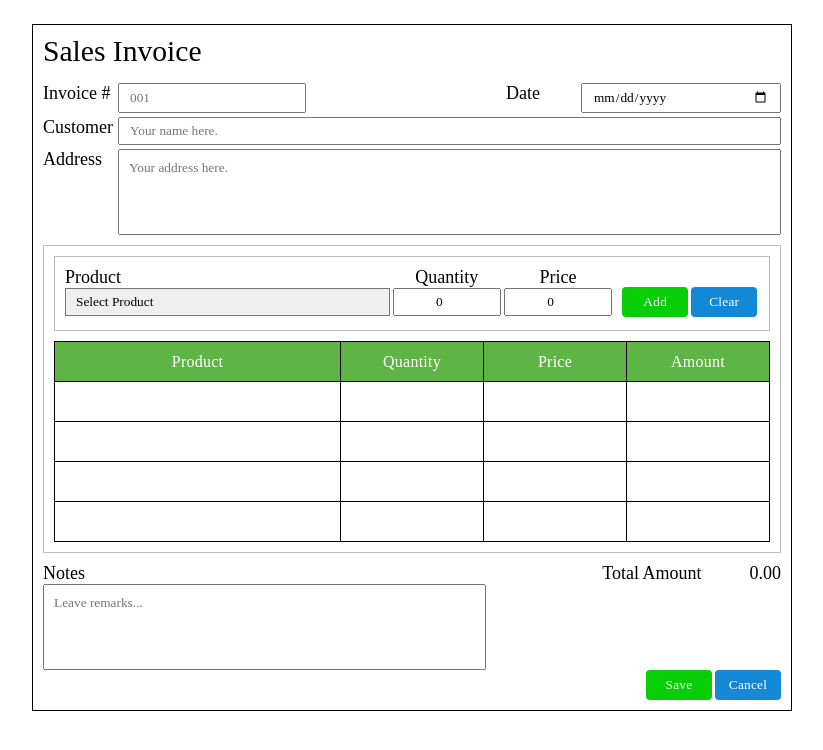
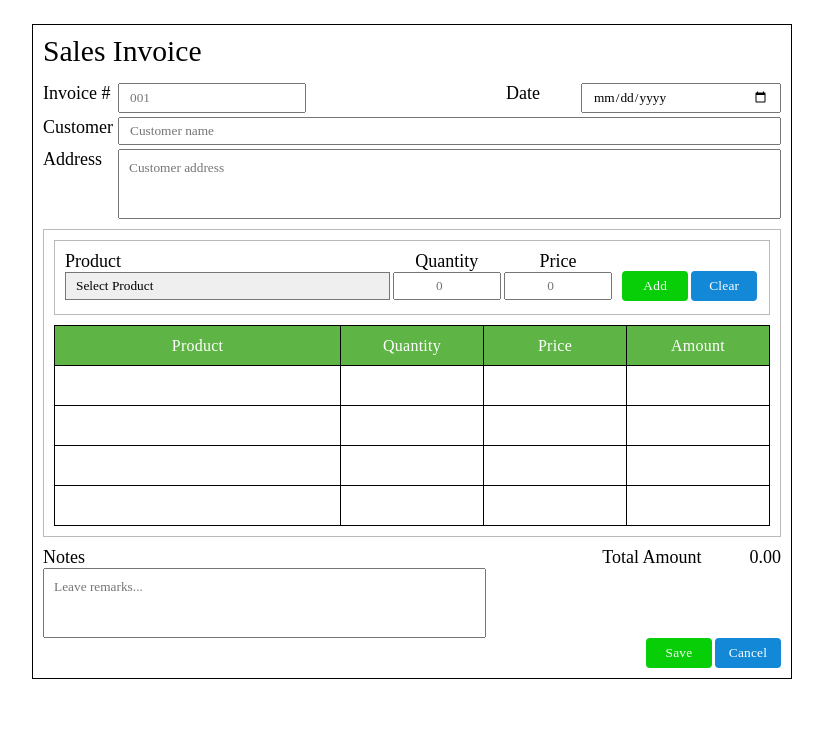
Before and after one commit to googjohn/sales-invoice, a React (Vite) app: page / in a window 1280 px wide. Shown: the top 750 px of the page, without its empty margins (228-1051 px from the left). Built offline with nearby package versions, Linux system fonts and the light colour scheme.

Commit message:
fixed visual bug - input type number...

```diff
--- a/src/App.jsx
+++ b/src/App.jsx
@@ -4,6 +4,7 @@ import Title from './components/Title'
 import Notes from './components/ResultAndNotes'
 import ProductTable from './components/ProductTable'
 import InputsComponent from './components/InputComponent'
+import { calculateAmount } from './lib/utility'
 
 function App() {
     const [formData, setFormData] = useState({
@@ -24,7 +25,8 @@ function App() {
     const { fetchData, data: fetchedData } = useFetchData();
     const { sendData } = useSendData();
 
-  const changeHandle = (e) => {
+    // update formData
+    const handleChangeInput = (e) => {
         const { id, value } = e.currentTarget
         setFormData(prev => ({
             ...prev,
@@ -32,25 +34,65 @@ function App() {
         }))
     }
 
-  const productUpdateHandle = (e) => {
-    const { id, value } = e.currentTarget
-    setProductData(prev => ({
-      ...prev,
-      [id]: id !== 'product' ? parseInt(value) : value
-    }))
+    // update productData
+    const handleProductDataUpdate = (localProductData) => {
+        const { product, quantity, price } = localProductData
+
+        setProductData({
+            product,
+            quantity: Number(quantity),
+            price: Number(price),
+        })
     }
 
-  const itemHandle = (amount) => {
-    const newItem = {
+    // add productData to items[]
+    const addItemHandle = () => {
+
+        const existingIndex = items.findIndex(
+            item => productData.product === item.product
+        )
+
+        if (items.length === 0) {
+            const amount = calculateAmount(productData)
+            setItems([{
                 ...productData,
-      amount: amount
+                amount
+            }])
+            clearProductData()
+            return;
+        };
+
+        if (items.length > 0 && existingIndex === -1) {
+            const amount = calculateAmount(productData)
+            setItems(prev => ([
+                ...prev,
+                {
+                    ...productData,
+                    amount
+                }
+            ]))
+            clearProductData()
+            return;
         }
 
-    setItems(prev => ([
-      ...prev,
-      newItem
-    ]))
+        setItems(prev => {
+            const newItems = [...prev]
+            const newItem = {
+                ...newItems[existingIndex],
+                quantity: newItems[existingIndex].quantity + productData.quantity,
+                price: productData.price
+            }
+            newItem.amount = calculateAmount(newItem)
+            newItems[existingIndex] = newItem
 
+            return newItems
+        })
+        clearProductData()
+        return;
+    }
+
+    // clear productData
+    const clearProductData = () => {
         setProductData({
             product: '',
             quantity: 0,
@@ -58,36 +100,8 @@ function App() {
         })
     }
 
-  const clearItemHandle = () => {
-    setProductData({
-      product: '',
-      quantity: 0,
-      price: 0,
-    })
-  }
-
-  // change when handling real data
-  const saveHandle = async () => {
-    if (!items.length) {
-      alert('You have not added any product.')
-      return
-    }
-    const finalData = {
-      ...formData,
-      items
-    }
-
-    console.log(finalData)
-    await sendData(
-      finalData,
-      'http://168.144.33.28:8081/api/v1/action/add'
-    )
-    alert(JSON.stringify(finalData))
-  }
-
-  const cancelHandle = () => {
-    setItems([])
-    clearItemHandle()
+    // clear formData
+    const clearFormData = () => {
         setFormData({
             invoice: '',
             date: '',
@@ -96,9 +110,35 @@ function App() {
             notes: '',
         })
     }
-  console.log(items)
-  console.log(formData)
-  console.log(productData)
+
+    // change when handling real data
+    const handleSaveAndSend = async () => {
+        if (!items.length) {
+            alert('Product list is empty.')
+            return
+        }
+
+        const finalData = {
+            ...formData,
+            items
+        }
+
+        console.log(finalData)
+        // await sendData(
+        //     finalData,
+        //     'http://168.144.33.28:8081/api/v1/action/add'
+        // )
+        alert(`Sales invoice successfully saved. Data intentionally not sent to backend.
+            ${JSON.stringify(finalData)}`
+        )
+    }
+
+    const handleCancel = () => {
+        setItems([])
+        clearProductData()
+        clearFormData()
+    }
+
     return (
         <>
             <section id="center">
@@ -106,21 +146,21 @@ function App() {
                     <Title />
                     <InputsComponent
                         formdata={formData}
-            changeHandle={changeHandle}
+                        handleChangeInput={handleChangeInput}
                     />
                     <ProductTable
+                        items={items}
+                        addItemHandle={addItemHandle}
                         productData={productData}
-            changeHandler={productUpdateHandle}
-            items={items}
-            itemHandle={itemHandle}
-            clearItemHandle={clearItemHandle}
+                        handleProductDataUpdate={handleProductDataUpdate}
+                        clearProductData={clearProductData}
                     />
                     <Notes
                         items={items}
                         formData={formData}
-            saveHandle={saveHandle}
-            cancelHandle={cancelHandle}
-            notesHandle={changeHandle}
+                        handleSaveAndSend={handleSaveAndSend}
+                        handleCancel={handleCancel}
+                        handleChangeInput={handleChangeInput}
                     />
                 </div>
             </section>
--- a/src/assets/css/notes.css
+++ b/src/assets/css/notes.css
@@ -56,7 +56,7 @@
     }
 }
 
-@media screen and (max-width: 490px) {
+@media screen and (max-width: 480px) {
     .notes-result-container {
         flex-direction: column;
         gap: 5px;
@@ -74,5 +74,9 @@
         margin-top: 10px;
         justify-content: center;
         align-items: center;
+
+        button {
+            width: 100%;
+        }
     }
 }
--- a/src/components/InputComponent.jsx
+++ b/src/components/InputComponent.jsx
@@ -2,7 +2,7 @@ import "../assets/css/inputComponent.css"
 
 export default function InputsComponent({
     formdata,
-    changeHandle
+    handleChangeInput
 }) {
     return (
         <div className="input-container">
@@ -14,7 +14,7 @@ export default function InputsComponent({
                         type="text"
                         value={formdata.invoice}
                         placeholder="001"
-                        onChange={changeHandle}
+                        onChange={handleChangeInput}
                     />
                 </div>
 
@@ -24,7 +24,7 @@ export default function InputsComponent({
                         id="date"
                         type="date"
                         value={formdata.date}
-                        onChange={changeHandle}
+                        onChange={handleChangeInput}
                     />
                 </div>
 
@@ -35,8 +35,8 @@ export default function InputsComponent({
                     type="text"
                     id="customer"
                     value={formdata.customer}
-                    placeholder="Your name here."
-                    onChange={changeHandle}
+                    placeholder="Customer name"
+                    onChange={handleChangeInput}
                 />
             </div>
             <div className="input-group item3">
@@ -44,11 +44,11 @@ export default function InputsComponent({
                 <textarea
                     id="address"
                     name="address"
-                    rows={4}
+                    rows={3}
                     autoComplete="off"
                     value={formdata.address}
-                    placeholder="Your address here."
-                    onChange={changeHandle}
+                    placeholder="Customer address"
+                    onChange={handleChangeInput}
                 />
             </div>
         </div>
--- a/src/components/Product.jsx
+++ b/src/components/Product.jsx
@@ -1,19 +1,43 @@
+import { useState, useEffect } from "react"
+
 export default function Product({
+    addItemHandle,
     productData,
-    changeHandle,
-    itemHandle,
-    clearItemHandle
+    clearProductData,
+    handleProductDataUpdate,
 }) {
+    const [localProduct, setLocalProduct] = useState({
+        product: '',
+        quantity: '',
+        price: '',
+    })
+
+    const handleLocalChange = (e) => {
+        const { id, value } = e.currentTarget
+
+        setLocalProduct(prev => ({
+            ...prev,
+            [id]: value
+        }))
+    }
+
     const addHandle = () => {
-        if (!productData.product) {
+        if (!productData.product && productData.quantity === 0) {
             alert('Please select product before adding')
             return;
         }
-        const currPrice = productData.price
-        const currQuantity = productData.quantity
-        const total = (currPrice * currQuantity).toFixed(2)
-        itemHandle(total)
+
+        addItemHandle()
+        setLocalProduct({
+            product: '',
+            quantity: '',
+            price: '',
+        })
     }
+
+    useEffect(() => {
+        handleProductDataUpdate(localProduct)
+    }, [localProduct])
 
     const isValid = productData.product
     return (
@@ -23,13 +47,13 @@ export default function Product({
                     <label htmlFor="product">Product</label>
                     <select
                         id="product"
-                        value={productData.product}
-                        onChange={changeHandle}
+                        value={localProduct.product}
+                        onChange={handleLocalChange}
                     >
                         <option value="">Select Product</option>
-                        <option value="Product1">something1</option>
-                        <option value="Product2">something2</option>
-                        <option value="Product3">something3</option>
+                        <option value="Product 1">Product 1</option>
+                        <option value="Product 2">Product 2</option>
+                        <option value="Product 3">Product 3</option>
                     </select>
                 </div>
                 <div className="item2">
@@ -40,8 +64,8 @@ export default function Product({
                         type="number"
                         id="quantity"
                         placeholder="0"
-                        value={productData.quantity}
-                        onChange={changeHandle}
+                        value={localProduct.quantity}
+                        onChange={handleLocalChange}
                     />
                 </div>
                 <div className="item3">
@@ -52,8 +76,8 @@ export default function Product({
                         type="number"
                         id="price"
                         placeholder="0"
-                        value={productData.price}
-                        onChange={changeHandle}
+                        value={localProduct.price}
+                        onChange={handleLocalChange}
                     />
                 </div>
             </div>
@@ -68,7 +92,7 @@ export default function Product({
                     </button>
                     <button
                         className="btn clear"
-                        onClick={clearItemHandle}
+                        onClick={clearProductData}
                     >
                         {'Clear'}
                     </button>
--- a/src/components/ProductTable.jsx
+++ b/src/components/ProductTable.jsx
@@ -4,20 +4,20 @@ import "../assets/css/product.css"
 import "../assets/css/table.css"
 
 export default function ProductTable({
+    items,
+    addItemHandle,
     productData,
-    changeHandler,
-    items,
-    itemHandle,
-    clearItemHandle
+    clearProductData,
+    handleProductDataUpdate,
 }) {
 
     return (
         <div className="pt-container light-border">
             <Product
+                addItemHandle={addItemHandle}
                 productData={productData}
-                changeHandle={changeHandler}
-                itemHandle={itemHandle}
-                clearItemHandle={clearItemHandle}
+                handleProductDataUpdate={handleProductDataUpdate}
+                clearProductData={clearProductData}
             />
             <Table
                 items={items}
--- /dev/null
+++ b/src/lib/utility.js
@@ -0,0 +1,6 @@
+export const calculateAmount = (product) => {
+    const currPrice = product.price
+    const currQuantity = product.quantity
+    const total = currPrice * currQuantity
+    return total
+}
```
Also changed, not shown: api/server.js (added, +78 -0 lines), src/assets/css/product.css (+22 -0 lines), src/components/ResultAndNotes.jsx (+7 -7 lines), src/lib/useFetch.js. Lines whose indentation alone changed are shown as unchanged.
